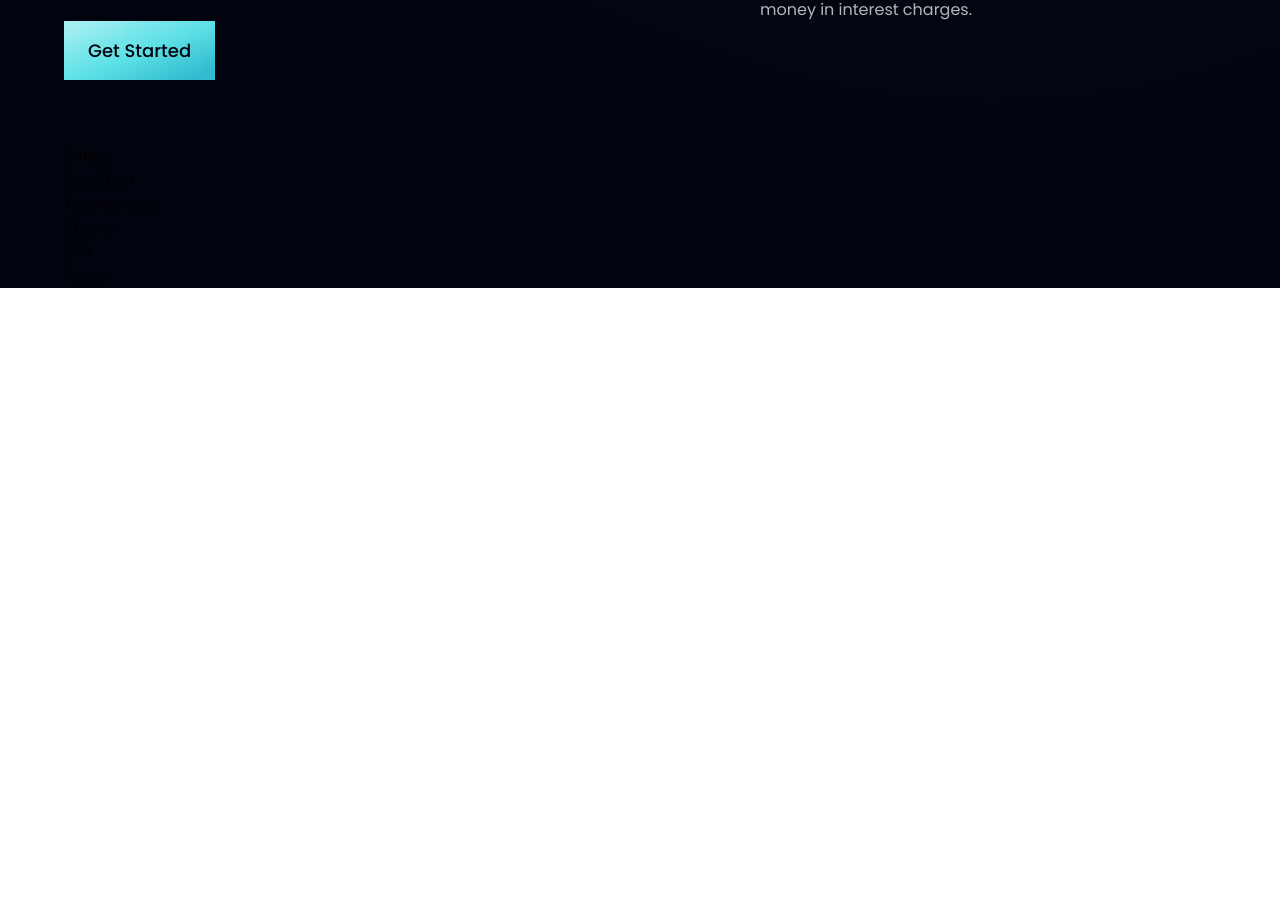
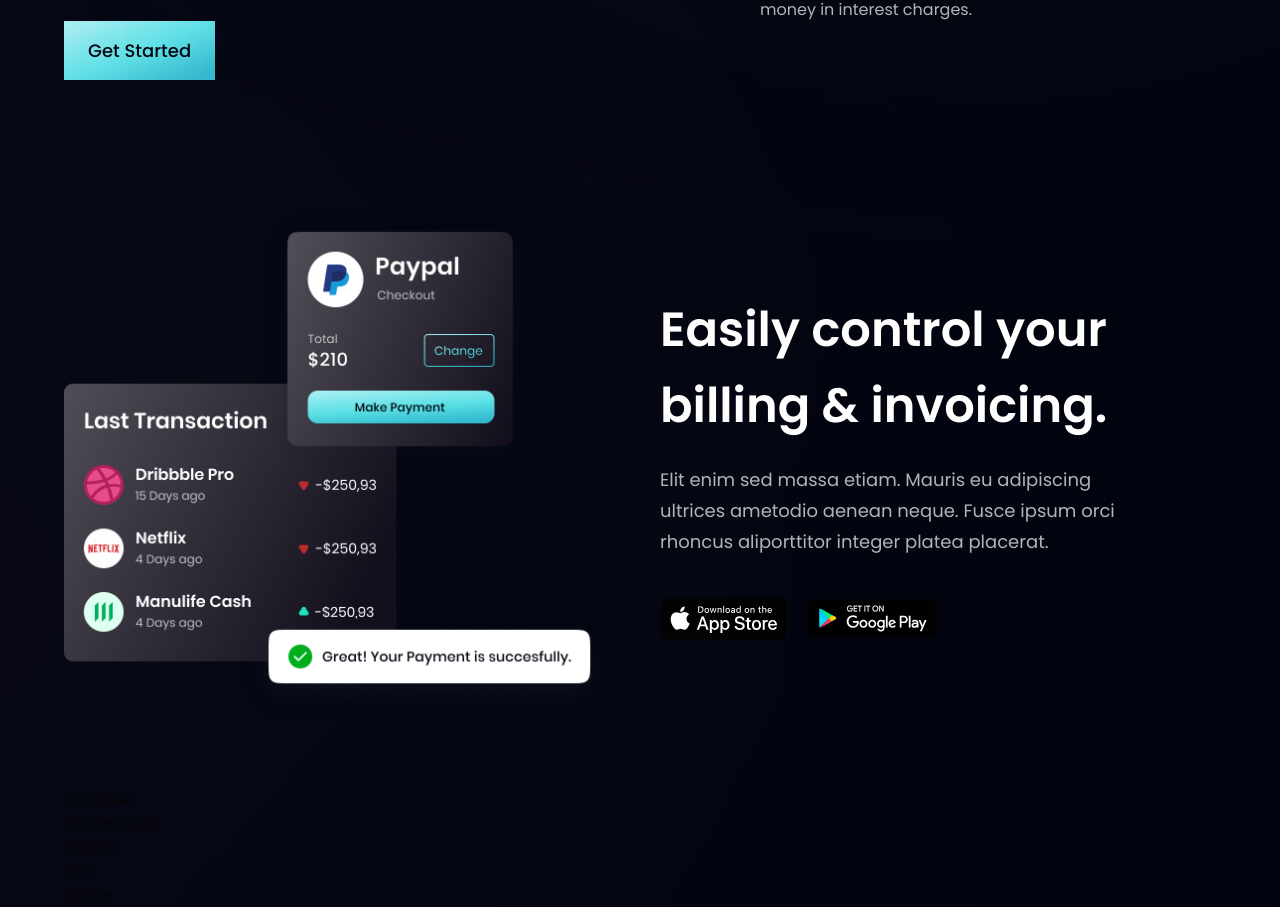
Before and after one commit to illagolla/bank-landingPage-React-Tailwind, a React (Create React App) app: page / in a window 1280 px wide. Shown: the part 1378-2285 px from the top of the page. Before the commit the page ends 1666 px from the top, so only its background shows below. Built offline with nearby package versions, Linux system fonts and the light colour scheme.

Commit message:
Update Billing.js

```diff
--- a/src/components/Billing.js
+++ b/src/components/Billing.js
@@ -1,6 +1,26 @@
+import { apple, bill, google } from "../assets"
+import styles, { layout } from "../style"
+
 const Billing = () => {
     return (
-        <div>Billing</div>
+        <section id="product" className={layout.sectionReverse}>
+            <div className={layout.sectionImgReverse}>
+                <img src={bill} alt="billing" className="w-[100%] h-[100%] relative z-[5]" />
+                <div className="absolute z-[3] -left-1/2 top-0 w-[50%] h-[50%] rounded-full white__gradient" />
+                <div className="absolute z-[0] -left-1/2 bottom-0 w-[50%] h-[50%] rounded-full pink__gradient" />
+
+            </div>
+            <div className={layout.sectionInfo}>
+                <h2 className={styles.heading2}>Easily control your <br className="sm:block hidden" />billing & invoicing.</h2>
+                <p className={`${styles.paragraph} max-w-[470px] mt-5`}>Elit enim sed massa etiam. Mauris eu adipiscing ultrices ametodio aenean neque. Fusce ipsum orci rhoncus aliporttitor integer platea placerat.</p>
+
+                <div className="flex flex-row flex-wrap sm:mt-10 mt-6">
+                    <img src={apple} alt="apple_store" className="w-[128px] h-[42px] object-contain mr-5 cursor-pointer" />
+                    <img src={google} alt="play_store" className="w-[128px] h-[42px] object-contain cursor-pointer" />
+                </div>
+
+            </div>
+        </section>
     )
 }
 export default Billing
```
